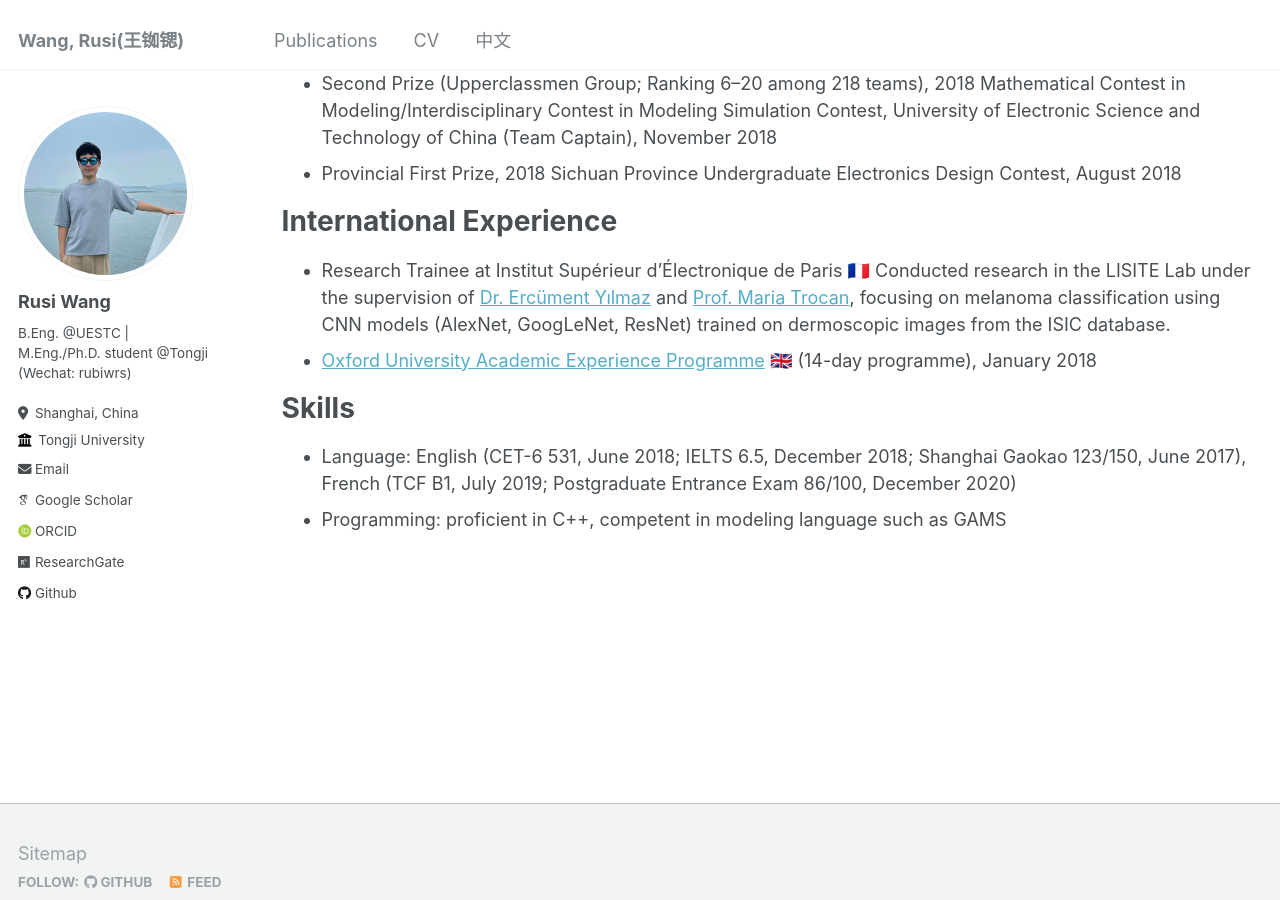
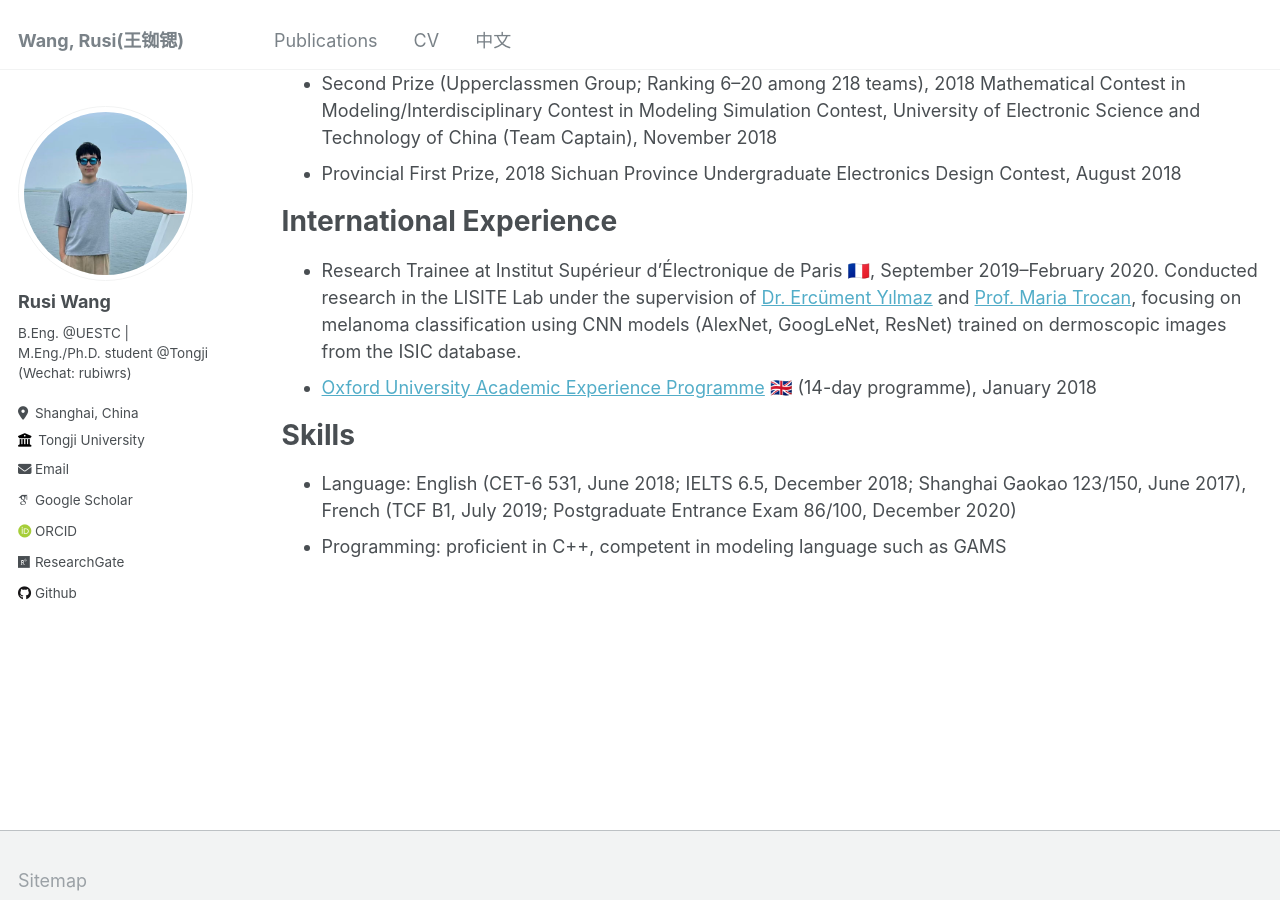
Before and after one commit to RusiWang99/RusiWang99.github.io, a Jekyll site: the page built from _pages/cv.md, in a window 1280 px wide and 900 px high, scrolled down 1412 px. Built offline with Jekyll 4.4.1, drawn with Linux system fonts in a browser that asks for light colours; some web fonts are replaced.

Commit message:
Update cv.md

```diff
--- a/_pages/cv.md
+++ b/_pages/cv.md
@@ -39,8 +39,7 @@ Honors and Awards
 
 International Experience
 ======
-* Research Trainee at Institut Supérieur d'Électronique de Paris 🇫🇷
-Conducted research in the LISITE Lab under the supervision of [Dr. Ercüment Yılmaz](https://scholar.google.com/citations?user=1UesTpIAAAAJ&hl=en) and [Prof. Maria Trocan](https://scholar.google.com/citations?user=XEnZikgAAAAJ&hl=en&oi=sra), focusing on melanoma classification using CNN models (AlexNet, GoogLeNet, ResNet) trained on dermoscopic images from the ISIC database.
+* Research Trainee at Institut Supérieur d'Électronique de Paris 🇫🇷, September 2019–February 2020. Conducted research in the LISITE Lab under the supervision of [Dr. Ercüment Yılmaz](https://scholar.google.com/citations?user=1UesTpIAAAAJ&hl=en) and [Prof. Maria Trocan](https://scholar.google.com/citations?user=XEnZikgAAAAJ&hl=en&oi=sra), focusing on melanoma classification using CNN models (AlexNet, GoogLeNet, ResNet) trained on dermoscopic images from the ISIC database.
 * [Oxford University Academic Experience Programme](https://oice.uestc.edu.cn/info/1079/10748.htm) 🇬🇧 (14-day programme), January 2018
 
 Skills
```
